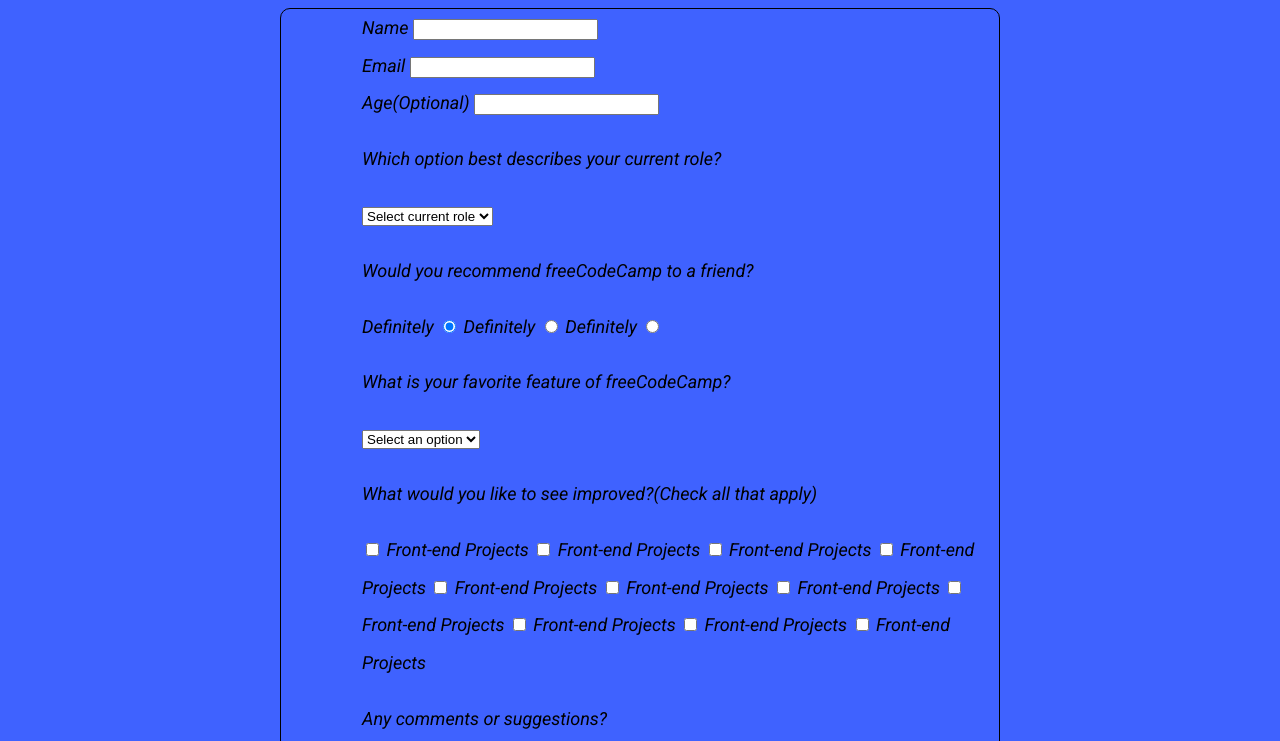
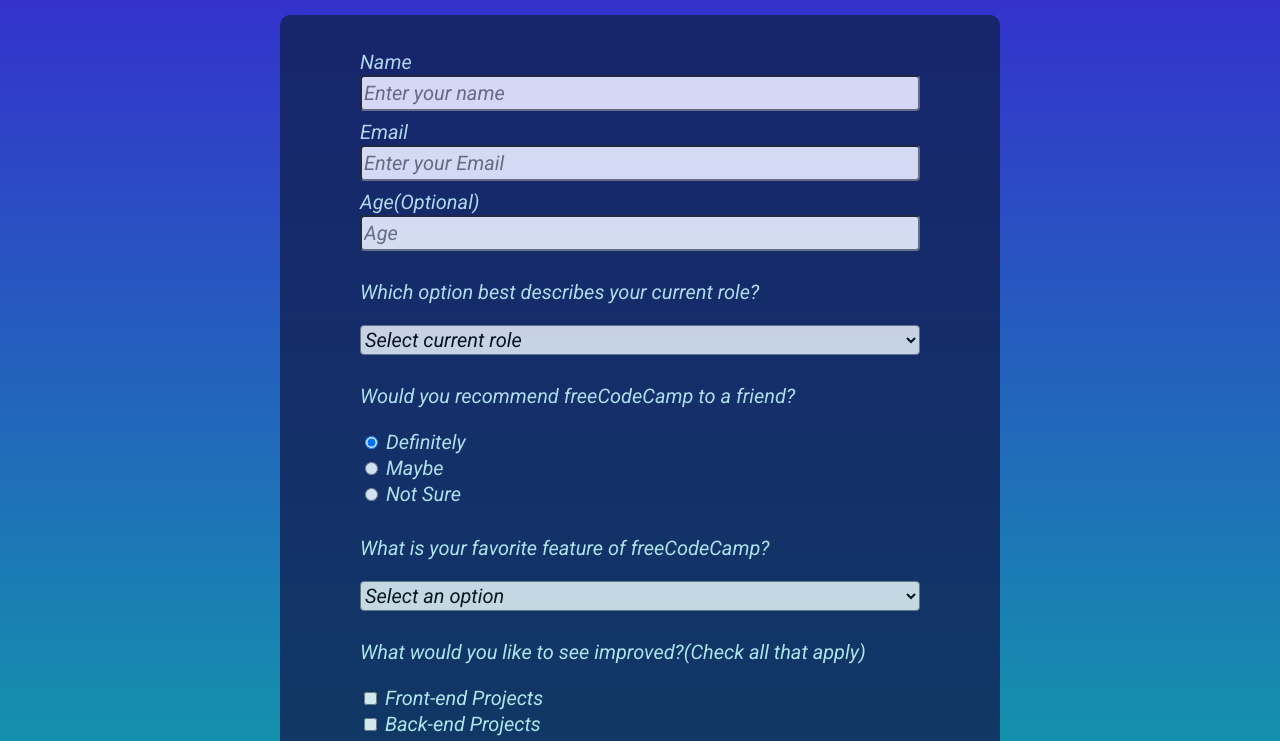
Before and after one commit to steelsnake93/surveyForm, a plain HTML site: page index.html in a window 1280 px wide. Shown: the part 134-875 px from the top of the page. Drawn offline with Linux system fonts and the light colour scheme.

Commit message:
more styling and html required option edit

```diff
--- a/index.html
+++ b/index.html
@@ -8,6 +8,7 @@
     <title>Survey Form</title>
 </head>
 <body>
+
     <div class="container">
         <header class="header">
             <h1 id="title">freeCodeCamp Survey Form</h1>
@@ -16,94 +17,114 @@
         <form id="survey-form" class=form>
             <div class="form-group">
                 <label id="name" for="name">Name</label>
-                <input type="text">
+                <input
+                type="text"
+                name="name"
+                id="name"
+                class="form-ctrl"
+                placeholder="Enter your name"
+                required>
             </div>
             <div class="form-group">
                 <label id="email" for="email">Email</label>
-                <input type="text">
+                <input type="email"
+                name="email"
+                id="email"
+                class="form-ctrl"
+                placeholder="Enter your Email"
+                required>
             </div>
             <div class="form-group">
                 <label id="number" for="number">Age<span>(Optional)</span></label>
-                <input type="number">
+                <input type="number"
+                name="age"
+                id="number"
+                min="10"
+                max="99"
+                class="form-ctrl"
+                placeholder="Age">
             </div>
             <div class="form-group">
                 <p>Which option best describes your current role?</p>
                 <select name="role" id="dropdown" required>
-                    <option value="" disabled selected>Select current role</option>
-                    <option value="Student">Student</option>
-                    <option value="Student">Student</option>
-                    <option value="Student">Student</option>
-                    <option value="Student">Student</option>
-                    <option value="Student">Student</option>
+                    <option value="selectCurent" disabled selected>Select current role</option>
+                    <option value="student">Student</option>
+                    <option value="fullTimeJob">Full Time Job</option>
+                    <option value="fullTimeLearn">Full Time Learner</option>
+                    <option value="preferNot">Prefer not to say</option>
+                    <option value="other">Other</option>
                 </select>
             </div>
             <div class="form-group">
                 <p>Would you recommend freeCodeCamp to a friend?</p>
-                <label>Definitely
-                    <input name="userRecommend" value="definitely" type="radio" class="input-radio" checked>
+                <label>
+                    <input name="userRecommend" value="definitely" type="radio" class="input-radio" checked/>
+                    Definitely
                 </label>
-                <label>Definitely
-                    <input name="userRecommend" value="definitely" type="radio" class="input-radio">
+                <label>
+                    <input name="userRecommend" value="meybe" type="radio" class="input-radio"/>
+                    Maybe
                 </label>
-                <label>Definitely
-                    <input name="userRecommend" value="definitely" type="radio" class="input-radio">
+                <label>
+                    <input name="userRecommend" value="notSure" type="radio" class="input-radio"/>
+                    Not Sure
                 </label>
             </div>
             <div class="form-group">
                 <p>What is your favorite feature of freeCodeCamp?</p>
                 <select name="mostLike" id="most-like" required>
                     <option disabled selected value="">Select an option</option>
-                    <option value="">Select an option</option>
-                    <option value="">Select an option</option>
-                    <option value="">Select an option</option>
-                    <option value="">Select an option</option>
+                    <option value="">Chelenges</option>
+                    <option value="">Projects</option>
+                    <option value="">Comunity</option>
+                    <option value="">Open Source</option>
                 </select>
             </div>
             <div class="form-group">
                 <p>What would you like to see improved?<span>(Check all that apply)</span></p>
-                <label for="">
+                <label for="checkbox">
                     <input type="checkbox">
                     Front-end Projects
                 </label>
-                <label for="">
+                <label for="checkbox">
                     <input type="checkbox">
-                    Front-end Projects
+                    Back-end Projects
                 </label>
-                <label for="">
+                <label for="checkbox">
                     <input type="checkbox">
-                    Front-end Projects
+                    Data Visualization
                 </label>
-                <label for="">
+                <label for="checkbox">
                     <input type="checkbox">
-                    Front-end Projects
+                    Challenges
                 </label>
-                <label for="">
+                <label for="checkbox">
                     <input type="checkbox">
-                    Front-end Projects
+                    Open Source Community
                 </label>
-                <label for="">
+                <label for="checkbox">
                     <input type="checkbox">
-                    Front-end Projects
+                    Gitter help rooms
                 </label>
-                <label for="">
+                <label for="checkbox">
                     <input type="checkbox">
-                    Front-end Projects
+                    Videos
                 </label>
-                <label for="">
+                <label for="checkbox">
                     <input type="checkbox">
-                    Front-end Projects
+                    City Meetups
                 </label>
-                <label for="">
+                <label for="checkbox">
                     <input type="checkbox">
-                    Front-end Projects
+                    Wiki
                 </label>
-                <label for="">
+                <label for="checkbox">
                     <input type="checkbox">
-                    Front-end Projects
+                    Forum
                 </label>
-                <label for="">
+                <label for="checkbox">
                     <input type="checkbox">
-                    Front-end Projects
+                    Additional Courses
                 </label>
 
             </div>
@@ -118,5 +139,6 @@
             </div>
         </form>
     </div>
+
 </body>
 </html>
--- a/style.css
+++ b/style.css
@@ -3,28 +3,61 @@
     margin: 0 auto;
     padding: 0;
     font-family: 'Roboto', sans-serif;
-    font-size: 18px;
-    line-height: 2.1em;
+
+
+    background: linear-gradient(to bottom, #3333cc 10%, #00cc99 96%);
+    /*
     background-color: rgb(63, 98, 255);
+
+    */
 }
 
 .container {
+
+    line-height: 1.3em;
+    color: rgb(210, 252, 249);
+    font-size: 20px;
     max-width: 45rem;
-    font-weight: 400;
+    font-style: inherit;
     margin: 0 auto ;
+
 }
-
+.header h1 {
+    font-weight: 200;
+    font-size: xx-large;
+}
 .header {
+    padding-top: 2em;
+    font-size: large;
     text-align: center;
 }
 .survey-form {
     padding: 10em;
+
 }
 .form {
-    border: 1px solid;
+    background-color: #125;
+    opacity: 80%;
+    padding: 1.5em;
+    border: none;
     border-radius: 10px;
 }
 .form-group {
-    box-sizing: border-box;
-    padding-left: 4.5em;
+        box-sizing: border-box;
+    padding: 0.2em 2.5em;
+    display: flex;
+    flex-direction: column;
 }
+
+
+
+#dropdown, #most-like, .form-ctrl{
+    font-size: inherit;
+    font-family: inherit;
+    border-radius: 4px;
+    height: 30px;
+}
+
+.form-group label {
+
+}
```
